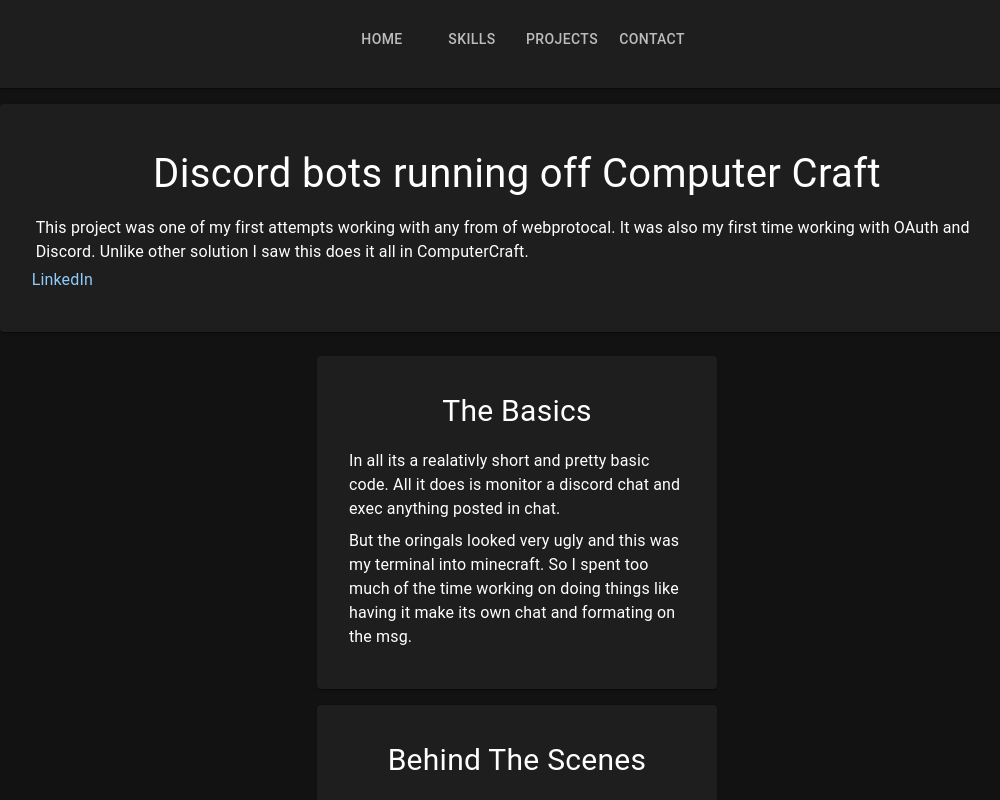
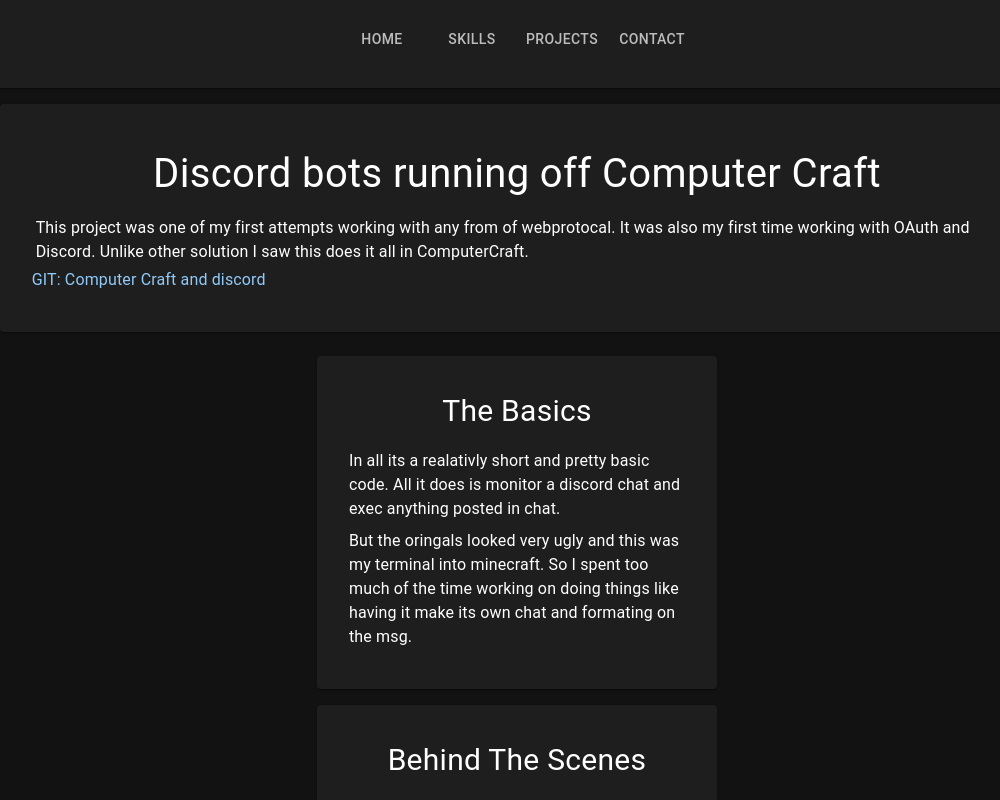
Before and after one commit to peoplestealusernames/website, a React (Create React App) app: page /website/projects/CCDiscord in a window 1280 px wide. Shown: the top 800 px of the page, without its empty margins (123-1123 px from the left). Built offline with nearby package versions, Linux system fonts and the light colour scheme.

Commit message:
CCDiscord: Fixed git link just saying linkedin

```diff
--- a/src/pages/Projects/CCDiscord.tsx
+++ b/src/pages/Projects/CCDiscord.tsx
@@ -27,7 +27,7 @@
                 </Typography>
                 <Link href="https://github.com/peoplestealusernames/Computer-Craft-and-discord/" underline='hover'>
                     <Typography>
-                        LinkedIn
+                        GIT: Computer Craft and discord
                     </Typography>
                 </Link>
             </CardContent>
```
